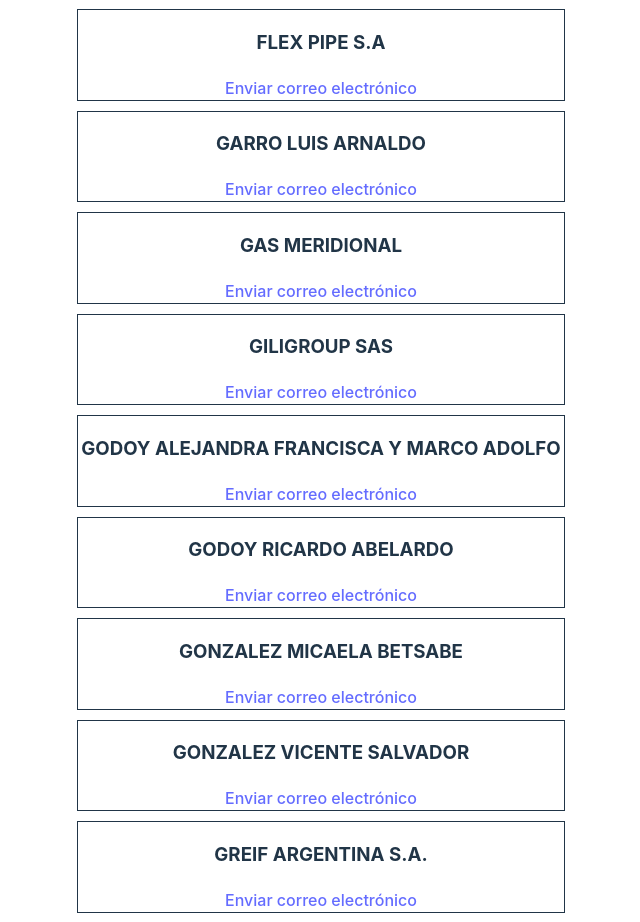
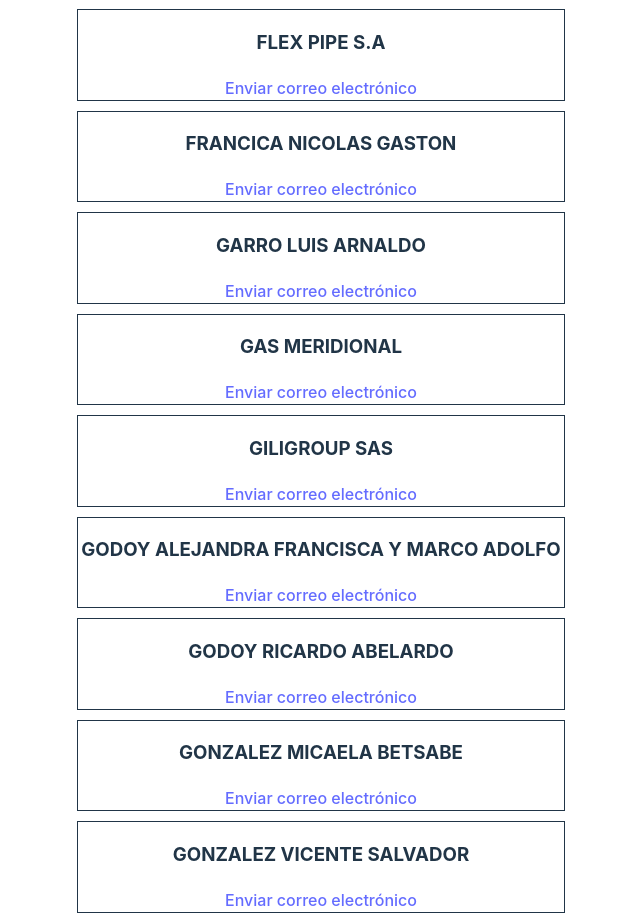
Before and after one commit to jlg777/react_search_prov, a React (Vite) app: page / in a window 1280 px wide. Shown: the part 7968-8890 px from the top of the page, without its empty margins (319-959 px from the left). Built offline with nearby package versions, Linux system fonts and the light colour scheme.

Commit message:
francica

```diff
--- a/src/proveedores.js
+++ b/src/proveedores.js
@@ -157,6 +157,7 @@
   { nombre: 'FEDEMI SRL', correo: 'cobranzas@fedemi.com.ar' },
   { nombre: 'FERNANDEZ JOSE RICARDO', correo: 'ventas@rfmayorista.com.ar' },
   { nombre: 'FLEX PIPE S.A', correo: 'cobranzas.wae@gmail.com' },
+  {nombre: 'FRANCICA NICOLAS GASTON', correo: 'francicaraularturo@hotmail.com'},
   { nombre: 'GARRO LUIS ARNALDO', correo: 'electrovilla@hotmail.com.ar' },
   { nombre: 'GAS MERIDIONAL', correo: 'cobranzas@gasmeridional.com.ar' },
   { nombre: 'GILIGROUP SAS', correo: 'cobranza@saavedrasi.com.ar' },
```
